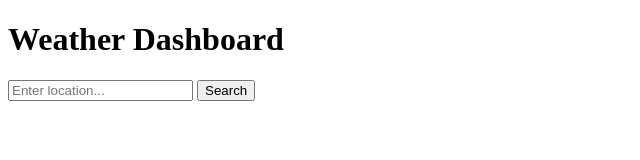
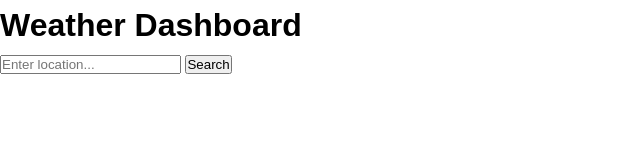
Before and after one commit to anuj1910/Weather-Dashboard, a plain HTML site: page index.html in a window 1280 px wide. Shown: the whole page, without its empty margins (0-640 px from the left). Drawn offline with Linux system fonts and the light colour scheme.

Commit message:
Update index.html

```diff
--- a/index.html
+++ b/index.html
@@ -4,6 +4,18 @@
     <meta charset="UTF-8">
     <meta name="viewport" content="width=device-width, initial-scale=1.0">
     <title>Weather Dashboard</title>
+    <style>
+        * {
+            margin: 0;
+            padding: 0;
+            box-sizing: border-box;
+        }
+
+        body {
+            font-family: Arial, sans-serif;
+            line-height: 1.6;
+        }
+    </style>
 </head>
 <body>
     <header class="dashboard-header">
```
